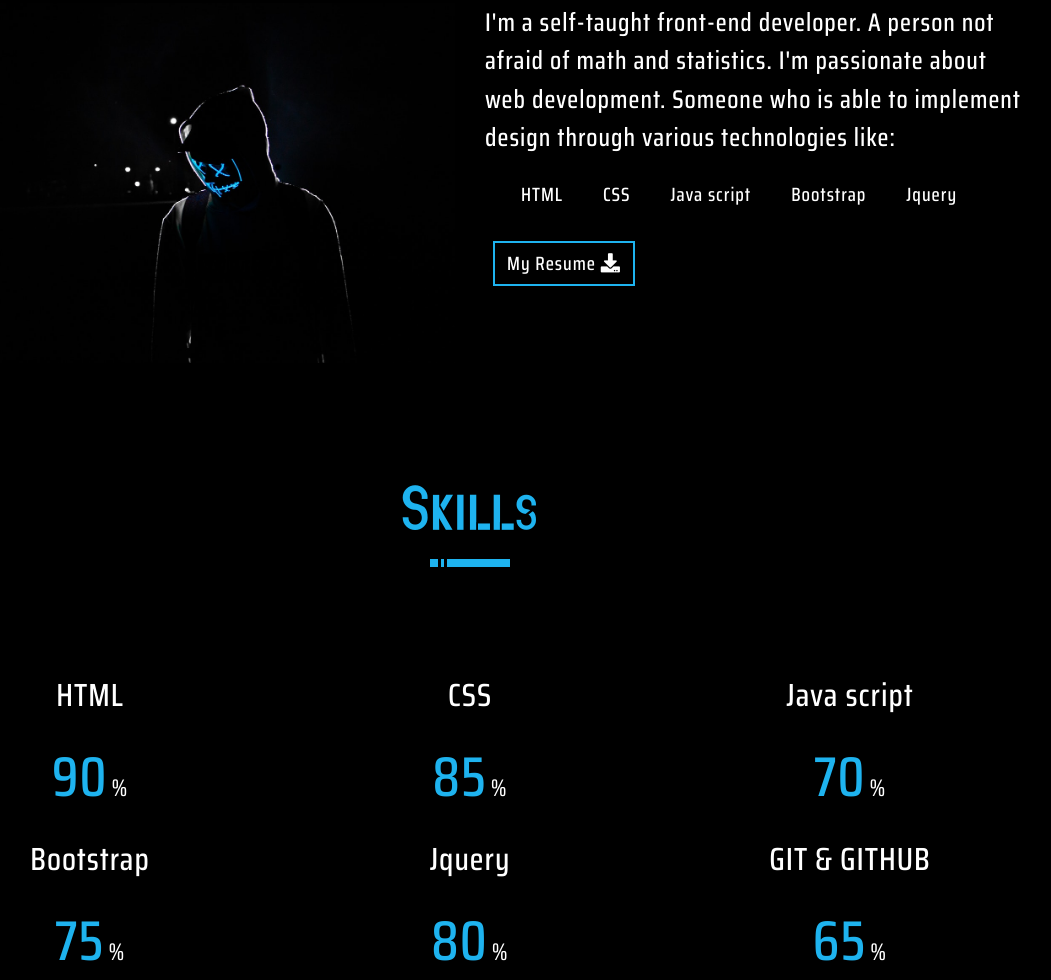
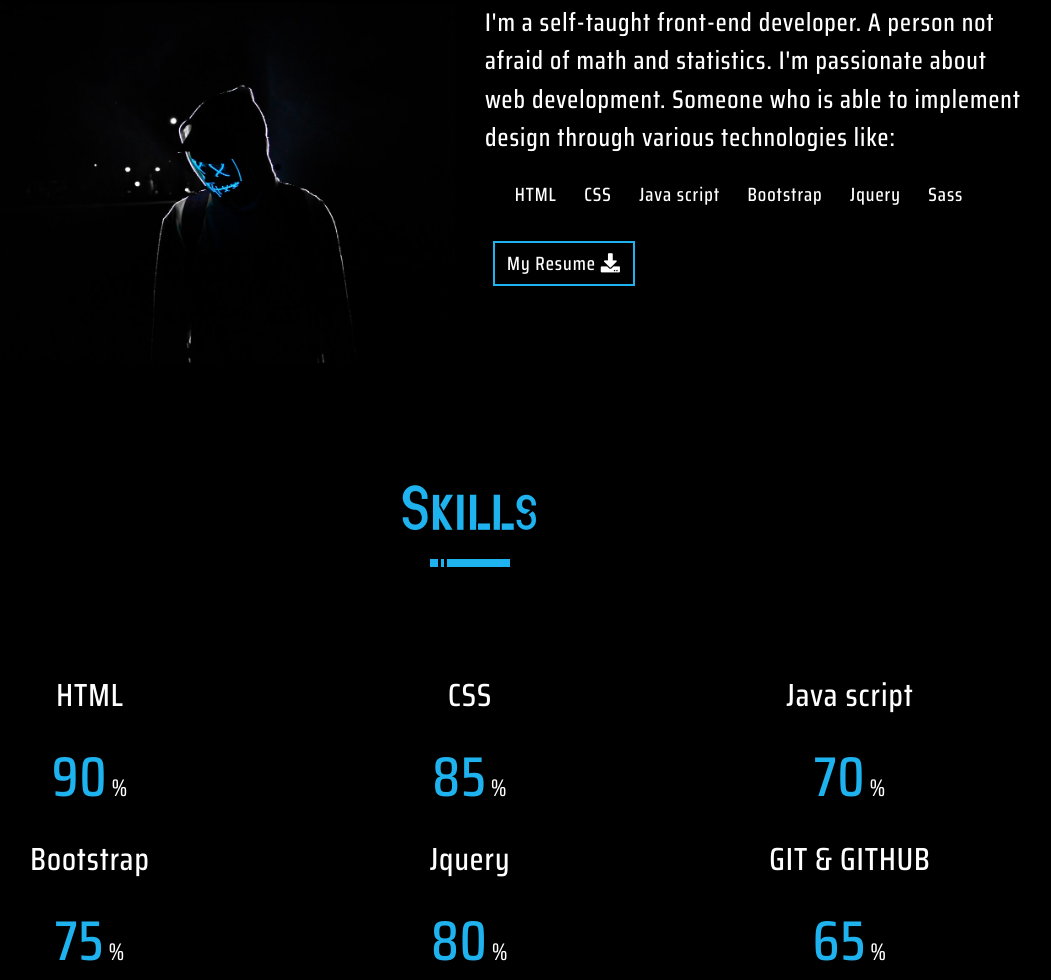
Before and after one commit to abdelmonem88/abdelmonem_darweesh_portfolio, a plain HTML site: page index.html in a window 1280 px wide. Shown: the part 1002-1982 px from the top of the page, without its empty margins (170-1221 px from the left). Drawn offline with Linux system fonts and the light colour scheme.

Commit message:
Update index.html

```diff
--- a/index.html
+++ b/index.html
@@ -85,6 +85,7 @@
                             <li class="mx-2">Java script</li>
                             <li class="mx-2">Bootstrap</li>
                             <li class="mx-2">Jquery</li>
+                            <li class="mx-2">Sass</li>
                         </ul>
                         <a href="resume/Abdelmonem_Darweesh_Resume.pdf" download="" class="btn">
                         My Resume <i class="fas fa-download"></i></a>
```
